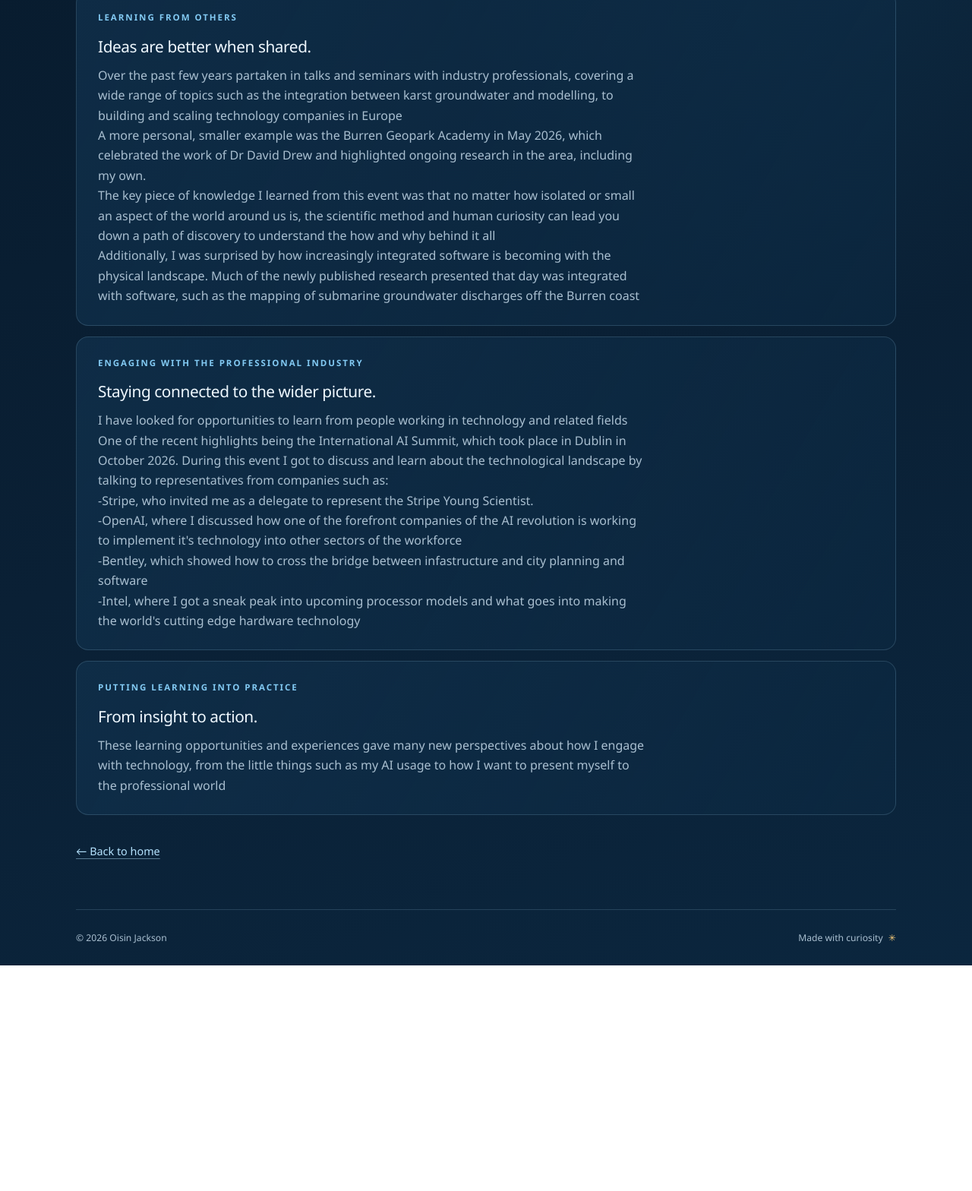
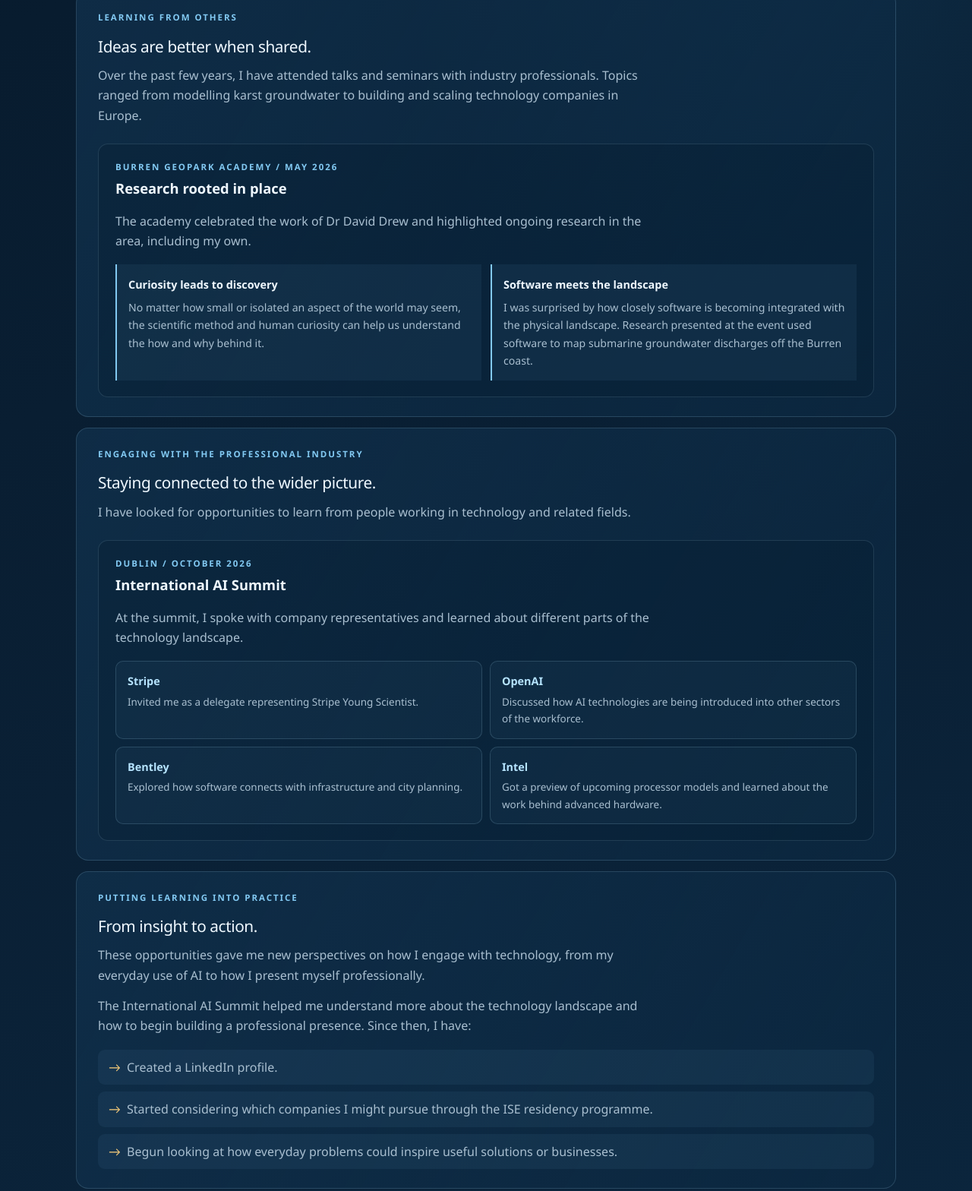
Before and after one commit to OisinJacksonJJ/PersonalWebsite, a plain HTML site: page engagement.html in a window 1280 px wide. Shown: the part 483-2051 px from the top of the page at 76% size. Before the commit the page ends 1754 px from the top, so only its background shows below. Drawn offline with Linux system fonts and the light colour scheme.

Commit message:
Added more text, and adjusted how it's presented for readability

```diff
--- a/engagement.html
+++ b/engagement.html
@@ -35,30 +35,63 @@
       <p class="intro">Learning does not happen in isolation. Here I reflect on the people, experiences, and professional communities that help me grow.</p>
     </section>
 
-    <!-- Add one real example per block: what happened, what you learned, and how you will use it. -->
-    <section class="story-list" aria-label="Engagement and learning reflections">
-      <article class="story-card">
+    <!-- Each section separates the event, key takeaway, and what I did with the learning. -->
+    <section class="story-list engagement-stories" aria-label="Engagement and learning reflections">
+      <article class="story-card engagement-card">
         <p class="eyebrow">Learning from others</p>
         <h2>Ideas are better when shared.</h2>
-        <p class="placeholder-copy">Over the past few years partaken in talks and seminars with industry professionals, covering a wide range of topics such as the integration between karst groundwater and modelling, to building and scaling technology companies in Europe</p>
-        <p class="placeholder-copy">A more personal, smaller example was the Burren Geopark Academy in May 2026, which celebrated the work of Dr David Drew and highlighted ongoing research in the area, including my own.</p>
-        <p class="placeholder-copy">The key piece of knowledge I learned from this event was that no matter how isolated or small an aspect of the world around us is, the scientific method and human curiosity can lead you down a path of discovery to understand the how and why behind it all </p>
-        <p class="placeholder-copy">Additionally, I was surprised by how increasingly integrated software is becoming with the physical landscape. Much of the newly published research presented that day was integrated with software, such as the mapping of submarine groundwater discharges off the Burren coast</p>
+        <p class="placeholder-copy">Over the past few years, I have attended talks and seminars with industry professionals. Topics ranged from modelling karst groundwater to building and scaling technology companies in Europe.</p>
+
+        <div class="event-reflection">
+          <div class="event-heading">
+            <p class="eyebrow">Burren Geopark Academy <span aria-hidden="true">/</span> May 2026</p>
+            <h3>Research rooted in place</h3>
+          </div>
+          <p class="placeholder-copy">The academy celebrated the work of Dr David Drew and highlighted ongoing research in the area, including my own.</p>
+
+          <div class="takeaway-grid">
+            <section class="takeaway">
+              <h4>Curiosity leads to discovery</h4>
+              <p>No matter how small or isolated an aspect of the world may seem, the scientific method and human curiosity can help us understand the how and why behind it.</p>
+            </section>
+            <section class="takeaway">
+              <h4>Software meets the landscape</h4>
+              <p>I was surprised by how closely software is becoming integrated with the physical landscape. Research presented at the event used software to map submarine groundwater discharges off the Burren coast.</p>
+            </section>
+          </div>
+        </div>
       </article>
-      <article class="story-card">
+
+      <article class="story-card engagement-card">
         <p class="eyebrow">Engaging with the professional industry</p>
         <h2>Staying connected to the wider picture.</h2>
-        <p class="placeholder-copy">I have looked for opportunities to learn from people working in technology and related fields</p>
-        <p class="placeholder-copy">One of the recent highlights being the International AI Summit, which took place in Dublin in October 2026. During this event I got to discuss and learn about the technological landscape by talking to representatives from companies such as:</p>
-        <p class="placeholder-copy">-Stripe, who invited me as a delegate to represent the Stripe Young Scientist.</p>
-        <p class="placeholder-copy">-OpenAI, where I discussed how one of the forefront companies of the AI revolution is working to implement it's technology into other sectors of the workforce</p>
-        <p class="placeholder-copy">-Bentley, which showed how to cross the bridge between infastructure and city planning and software</p>
-        <p class="placeholder-copy">-Intel, where I got a sneak peak into upcoming processor models and what goes into making the world's cutting edge hardware technology</p>
+        <p class="placeholder-copy">I have looked for opportunities to learn from people working in technology and related fields.</p>
+
+        <div class="event-reflection">
+          <div class="event-heading">
+            <p class="eyebrow">Dublin <span aria-hidden="true">/</span> October 2026</p>
+            <h3>International AI Summit</h3>
+          </div>
+          <p class="placeholder-copy">At the summit, I spoke with company representatives and learned about different parts of the technology landscape.</p>
+          <ul class="event-list">
+            <li><strong>Stripe</strong><span>Invited me as a delegate representing Stripe Young Scientist.</span></li>
+            <li><strong>OpenAI</strong><span>Discussed how AI technologies are being introduced into other sectors of the workforce.</span></li>
+            <li><strong>Bentley</strong><span>Explored how software connects with infrastructure and city planning.</span></li>
+            <li><strong>Intel</strong><span>Got a preview of upcoming processor models and learned about the work behind advanced hardware.</span></li>
+          </ul>
+        </div>
       </article>
-      <article class="story-card">
+
+      <article class="story-card engagement-card">
         <p class="eyebrow">Putting learning into practice</p>
         <h2>From insight to action.</h2>
-        <p class="placeholder-copy">These learning opportunities and experiences gave many new perspectives about how I engage with technology, from the little things such as my AI usage to how I want to present myself to the professional world</p>
+        <p class="placeholder-copy">These opportunities gave me new perspectives on how I engage with technology, from my everyday use of AI to how I present myself professionally.</p>
+        <p class="placeholder-copy">The International AI Summit helped me understand more about the technology landscape and how to begin building a professional presence. Since then, I have:</p>
+        <ul class="action-list">
+          <li>Created a LinkedIn profile.</li>
+          <li>Started considering which companies I might pursue through the ISE residency programme.</li>
+          <li>Begun looking at how everyday problems could inspire useful solutions or businesses.</li>
+        </ul>
       </article>
     </section>
 
--- a/styles.css
+++ b/styles.css
@@ -465,6 +465,112 @@ h1 {
   color: var(--muted);
 }
 
+.engagement-card > .placeholder-copy + .placeholder-copy {
+  margin-top: 14px;
+}
+
+.event-reflection {
+  margin-top: 24px;
+  padding: 21px 22px;
+  border: 1px solid rgba(182, 228, 255, 0.13);
+  border-radius: 13px;
+  background: rgba(7, 26, 44, 0.28);
+}
+
+.event-heading {
+  margin-bottom: 14px;
+}
+
+.event-heading .eyebrow {
+  margin-bottom: 5px;
+}
+
+.event-heading h3 {
+  margin-bottom: 0;
+  font-size: 1.15rem;
+  font-weight: 600;
+}
+
+.takeaway-grid {
+  margin-top: 18px;
+  display: grid;
+  grid-template-columns: repeat(2, minmax(0, 1fr));
+  gap: 12px;
+}
+
+.takeaway {
+  padding: 15px;
+  border-left: 2px solid var(--sky);
+  background: rgba(130, 201, 242, 0.06);
+}
+
+.takeaway h4 {
+  margin: 0 0 6px;
+  font-size: 0.9rem;
+}
+
+.takeaway p {
+  margin: 0;
+  color: var(--muted);
+  font-size: 0.88rem;
+}
+
+.event-list,
+.action-list {
+  margin: 18px 0 0;
+  padding: 0;
+  list-style: none;
+}
+
+.event-list {
+  display: grid;
+  grid-template-columns: repeat(2, minmax(0, 1fr));
+  gap: 10px;
+}
+
+.event-list li {
+  padding: 14px 15px;
+  border: 1px solid var(--line);
+  border-radius: 10px;
+  background: rgba(130, 201, 242, 0.045);
+}
+
+.event-list strong,
+.event-list span {
+  display: block;
+}
+
+.event-list strong {
+  margin-bottom: 4px;
+  color: var(--sky-bright);
+  font-size: 0.9rem;
+}
+
+.event-list span {
+  color: var(--muted);
+  font-size: 0.84rem;
+}
+
+.action-list {
+  display: grid;
+  gap: 9px;
+}
+
+.action-list li {
+  position: relative;
+  padding: 10px 14px 10px 38px;
+  border-radius: 9px;
+  color: var(--muted);
+  background: rgba(130, 201, 242, 0.06);
+}
+
+.action-list li::before {
+  position: absolute;
+  left: 14px;
+  color: var(--sun);
+  content: "→";
+}
+
 .reference-card {
   display: flex;
   align-items: center;
@@ -555,6 +661,11 @@ h1 {
     grid-template-columns: 1fr;
   }
 
+  .takeaway-grid,
+  .event-list {
+    grid-template-columns: 1fr;
+  }
+
   .contact-panel {
     align-items: flex-start;
     flex-direction: column;
```
